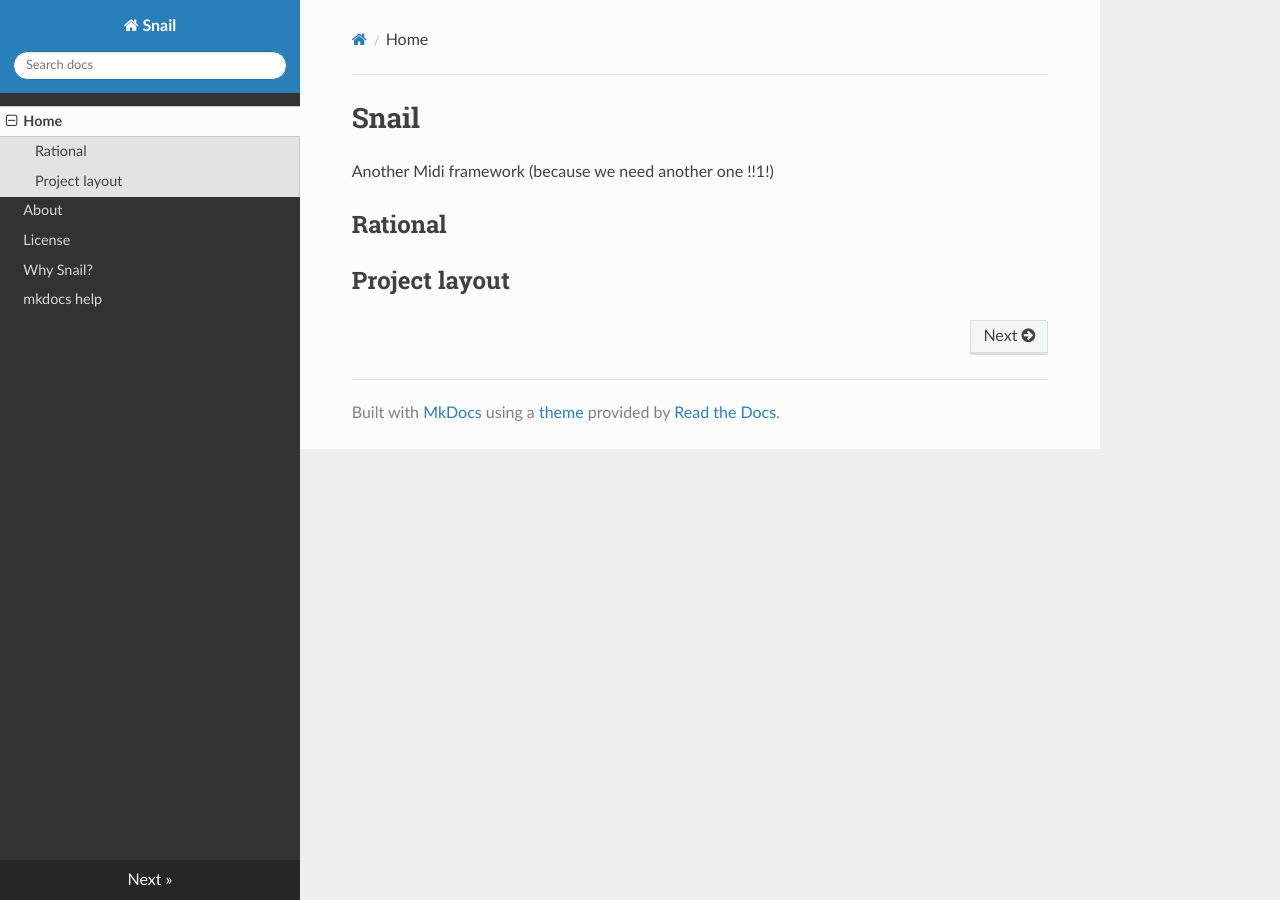
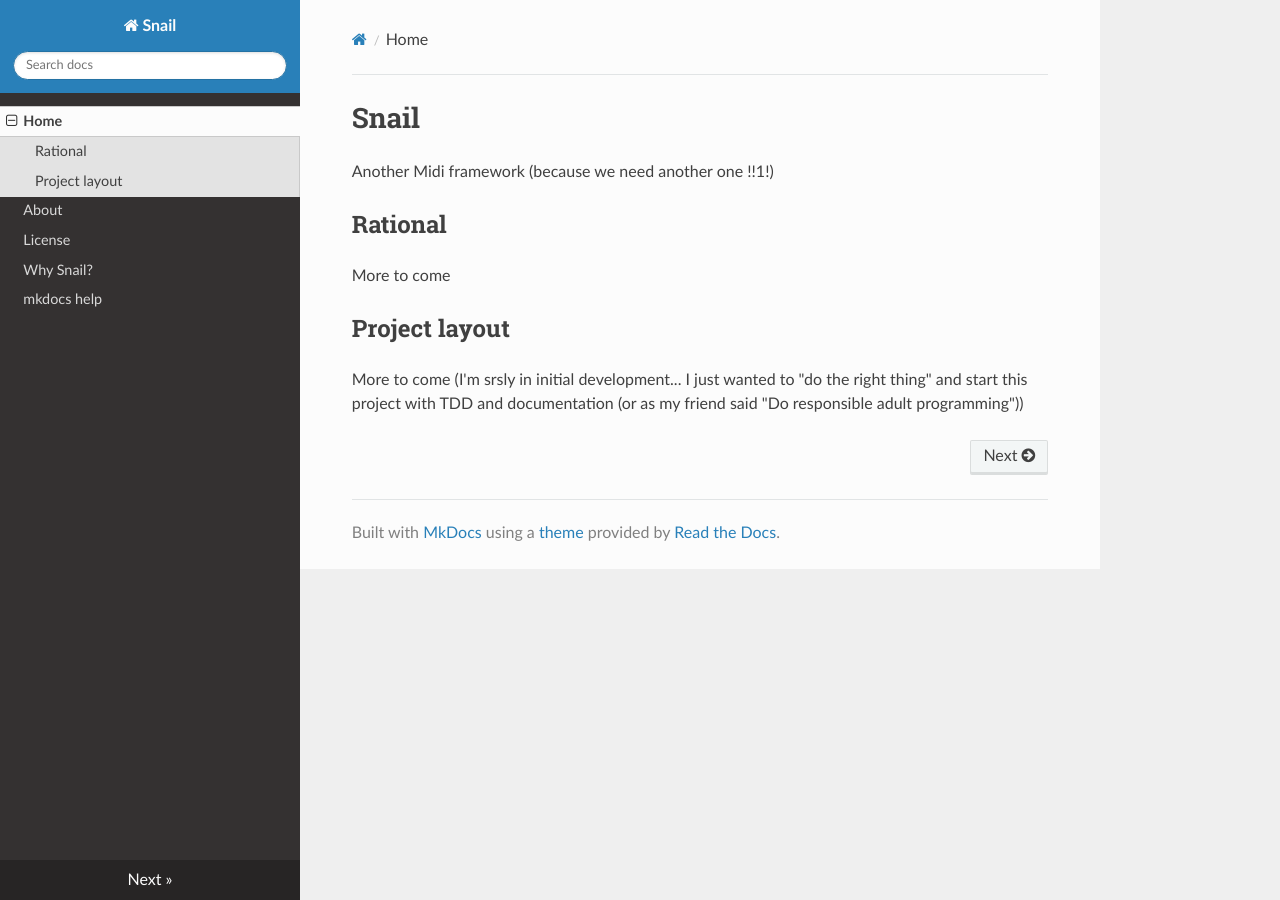
Before and after one commit to sjzabel/snail, an MkDocs documentation site: the page built from docs/index.md, in a window 1280 px wide. Built offline with MkDocs 1.6.1, drawn with Linux system fonts in a browser that asks for light colours; nearby versions of some CDN libraries; old or Windows-style settings are respelled for this version of MkDocs.

Commit message:
A little bit more documentation

```diff
--- a/docs/index.md
+++ b/docs/index.md
@@ -4,5 +4,11 @@ Another Midi framework (because we need another one !!1!)
 
 ## Rational
 
+More to come
+
 
 ## Project layout
+
+More to come (I'm srsly in initial development... I just wanted to "do
+the right thing" and start this project with TDD and documentation (or
+as my friend said "Do responsible adult programming"))
```
